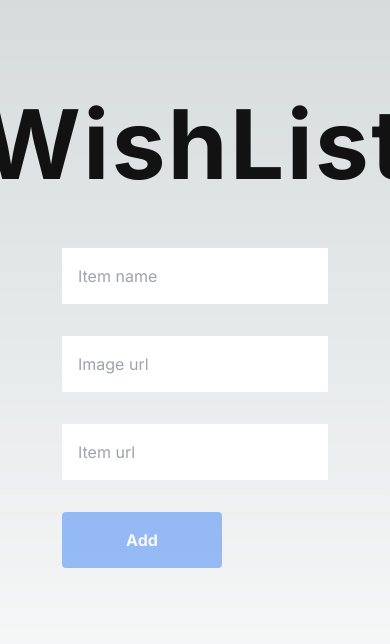
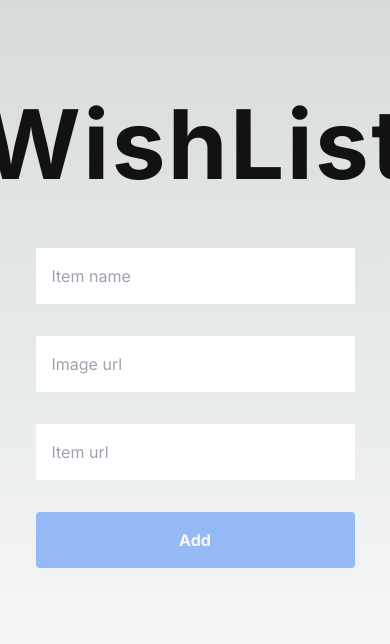
Before and after one commit to Veidz/wishlist-next, a Next.js app: page / in a window 390 px wide. Shown: the top 644 px of the page. Built offline with nearby package versions, Linux system fonts and the light colour scheme.

Commit message:
style: add responsivity to form inputs

```diff
--- /dev/null
+++ b/src/app/page.css
@@ -0,0 +1,18 @@
+@media only screen and (max-width: 1250px) {
+    .form-container {
+        display: flex;
+        flex-direction: column;
+        width: 70vw;
+        justify-content: center;
+    }
+
+    .form-container button {
+        width: auto;
+    }
+}
+
+@media only screen and (max-width: 575px) {
+    .form-container {
+        width: 90vw;
+    }
+}
--- a/src/app/page.tsx
+++ b/src/app/page.tsx
@@ -4,6 +4,7 @@ import axios from 'axios'
 import { useEffect, useState } from 'react'
 import { toast, ToastContainer } from 'react-toastify'
 import 'react-toastify/dist/ReactToastify.css'
+import './page.css'
 
 export default function Home() {
     const [name, setName] = useState('')
@@ -70,7 +71,7 @@ export default function Home() {
     return (
         <main className='flex min-h-screen flex-col items-center p-24'>
             <h1 className='text-8xl font-bold mb-10 tracking-wide'>WishList</h1>
-            <form>
+            <form className='form-container'>
                 <input onChange={ (e) => handleNameChange(e) } className='p-4 m-4 outline-blue-500' type='text' placeholder='Item name' required value={ name } />
                 <input onChange={ (e) => handleImageUrlChange(e) } className='p-4 m-4 outline-blue-500' type='url' placeholder='Image url' value={ imageUrl } />
                 <input onChange={ (e) => handleItemUrlChange(e) } className='p-4 m-4 outline-blue-500' type='url' placeholder='Item url' required value={ itemUrl } />
```
